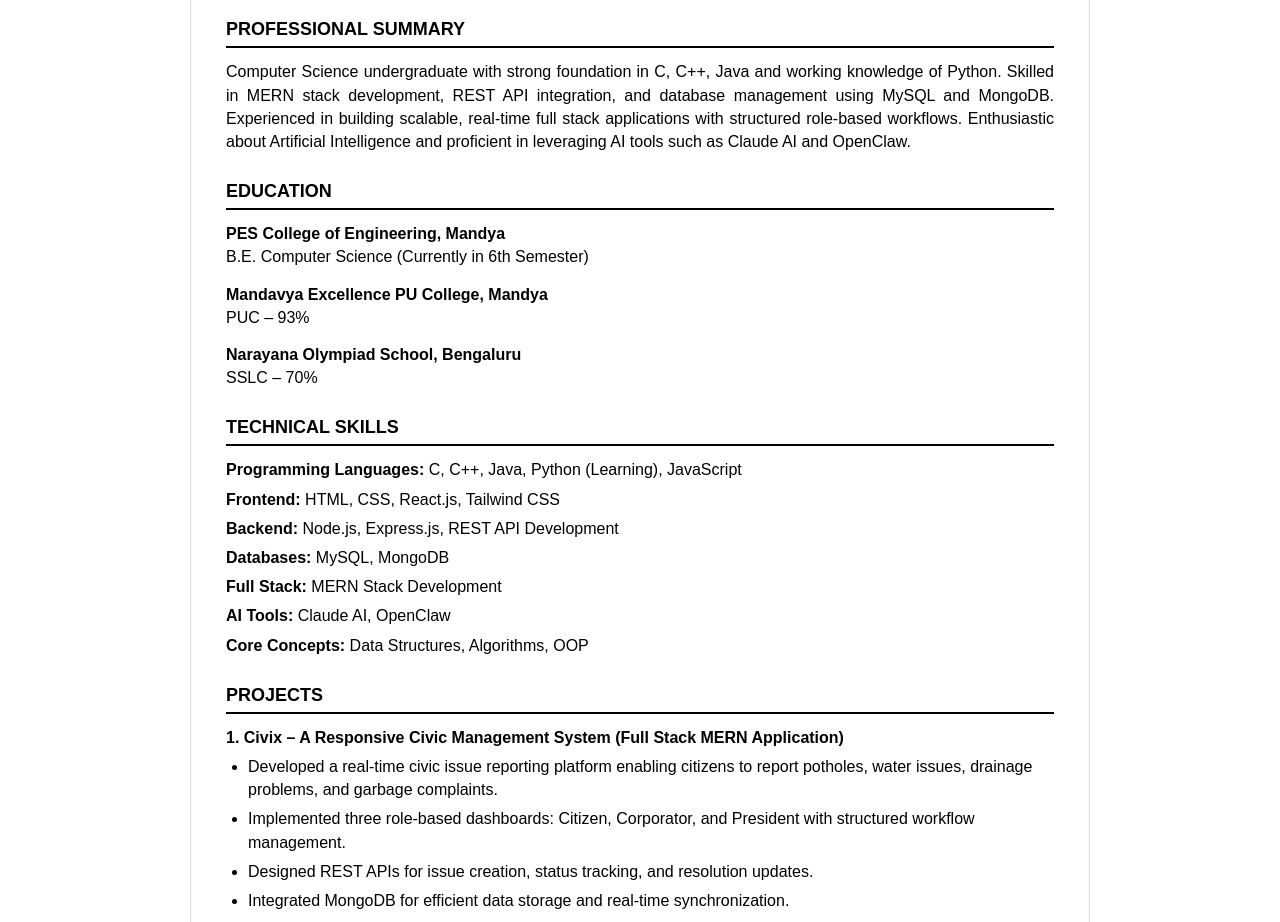
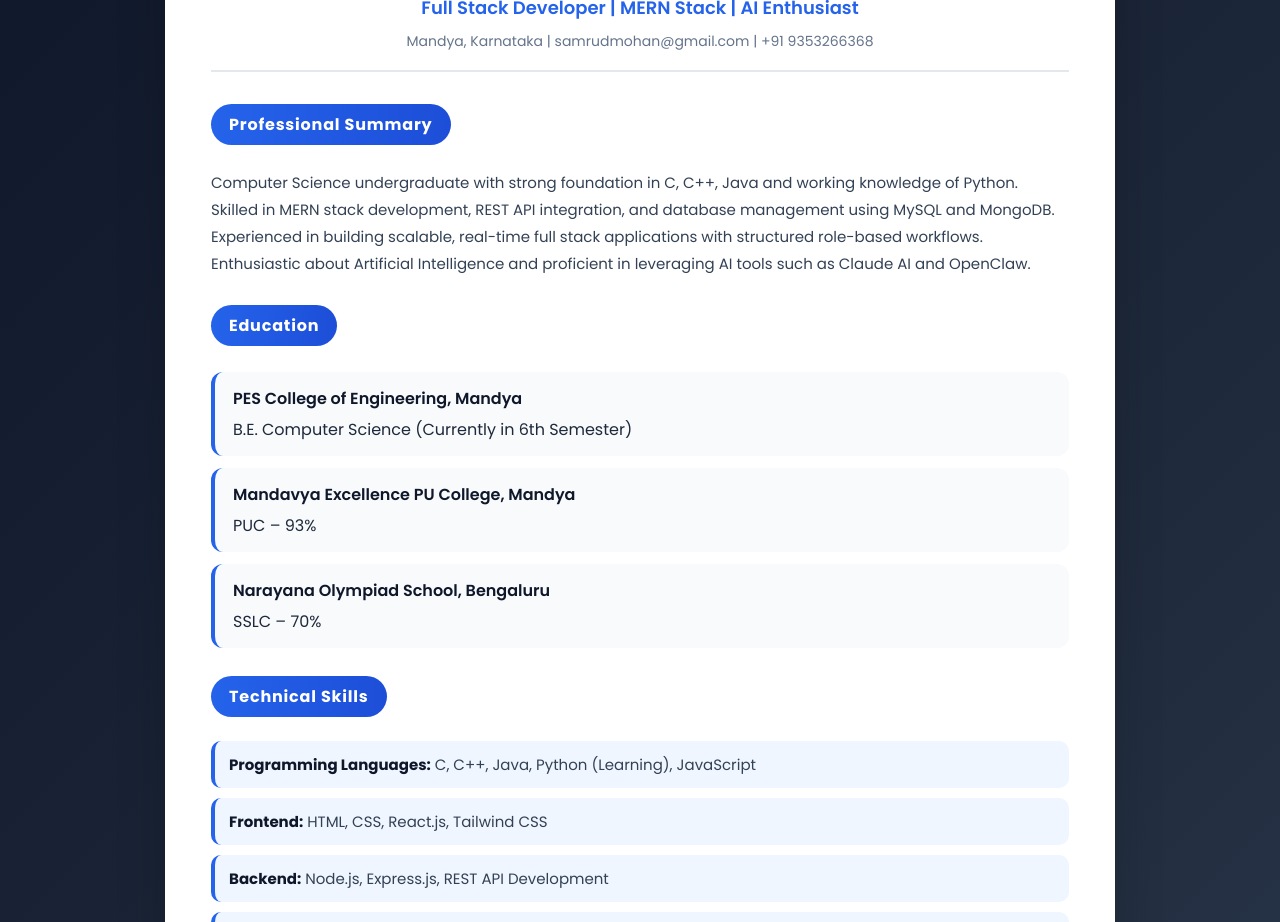
Before and after one commit to samrudm/resumes, a website: page index.html in a window 1280 px wide. Shown: the part 182-1104 px from the top of the page. Drawn offline with Linux system fonts and the light colour scheme.

Commit message:
CSS linked to Index

````diff
--- a/index.html
+++ b/index.html
@@ -1,110 +1,22 @@
 <!DOCTYPE html>
+
 <html lang="en">
 <head>
 <meta charset="UTF-8">
 <meta name="viewport" content="width=device-width, initial-scale=1.0">
 <title>Resume - Samrud M</title>
 
-<style>
-    *{
-        margin:0;
-        padding:0;
-        box-sizing:border-box;
-    }
+<!-- Link External CSS -->
 
-    body{
-        font-family: Arial, Helvetica, sans-serif;
-        background:#ffffff;
-        color:#000;
-        line-height:1.45;
-        padding:30px;
-    }
+<link rel="stylesheet" href="style.css">
 
-    .resume{
-        max-width:900px;
-        margin:auto;
-        border:1px solid #ddd;
-        padding:35px;
-    }
-
-    h1{
-        text-align:center;
-        font-size:32px;
-        margin-bottom:5px;
-        letter-spacing:1px;
-    }
-
-    .title{
-        text-align:center;
-        font-size:18px;
-        font-weight:bold;
-        margin-bottom:8px;
-    }
-
-    .contact{
-        text-align:center;
-        font-size:15px;
-        margin-bottom:25px;
-    }
-
-    .section{
-        margin-bottom:25px;
-    }
-
-    .section-title{
-        font-size:18px;
-        font-weight:bold;
-        border-bottom:2px solid #000;
-        padding-bottom:4px;
-        margin-bottom:12px;
-        text-transform:uppercase;
-    }
-
-    p{
-        margin-bottom:8px;
-        text-align:justify;
-    }
-
-    .edu-item{
-        margin-bottom:14px;
-    }
-
-    .edu-item strong{
-        display:block;
-        font-size:16px;
-    }
-
-    .skills p{
-        margin-bottom:6px;
-    }
-
-    .project{
-        margin-bottom:18px;
-    }
-
-    .project-title{
-        font-weight:bold;
-        margin-bottom:6px;
-    }
-
-    ul{
-        padding-left:22px;
-    }
-
-    ul li{
-        margin-bottom:6px;
-    }
-
-    .small-gap{
-        margin-top:6px;
-    }
-</style>
 </head>
 
 <body>
 
 <div class="resume">
 
+```
 <h1>SAMRUD M</h1>
 <div class="title">Full Stack Developer | MERN Stack | AI Enthusiast</div>
 <div class="contact">
@@ -188,6 +100,7 @@
         <li>Interested in AI-driven systems, scalable web applications, and modern software architecture.</li>
     </ul>
 </div>
+```
 
 </div>
 
````
Also changed, not shown: package.json (added, +21 -0 lines), 1 other file. Lines whose indentation alone changed are shown as unchanged.
